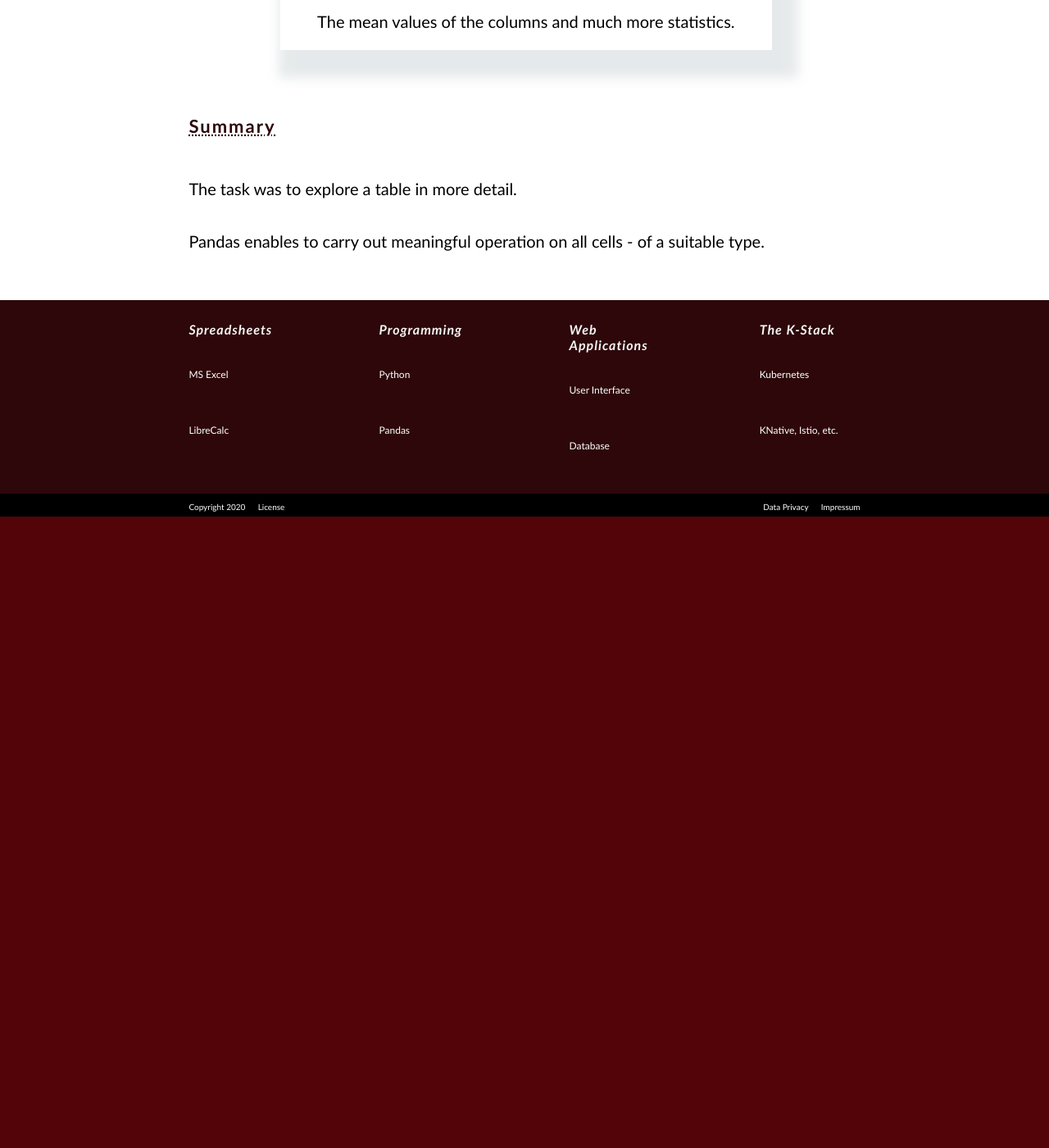
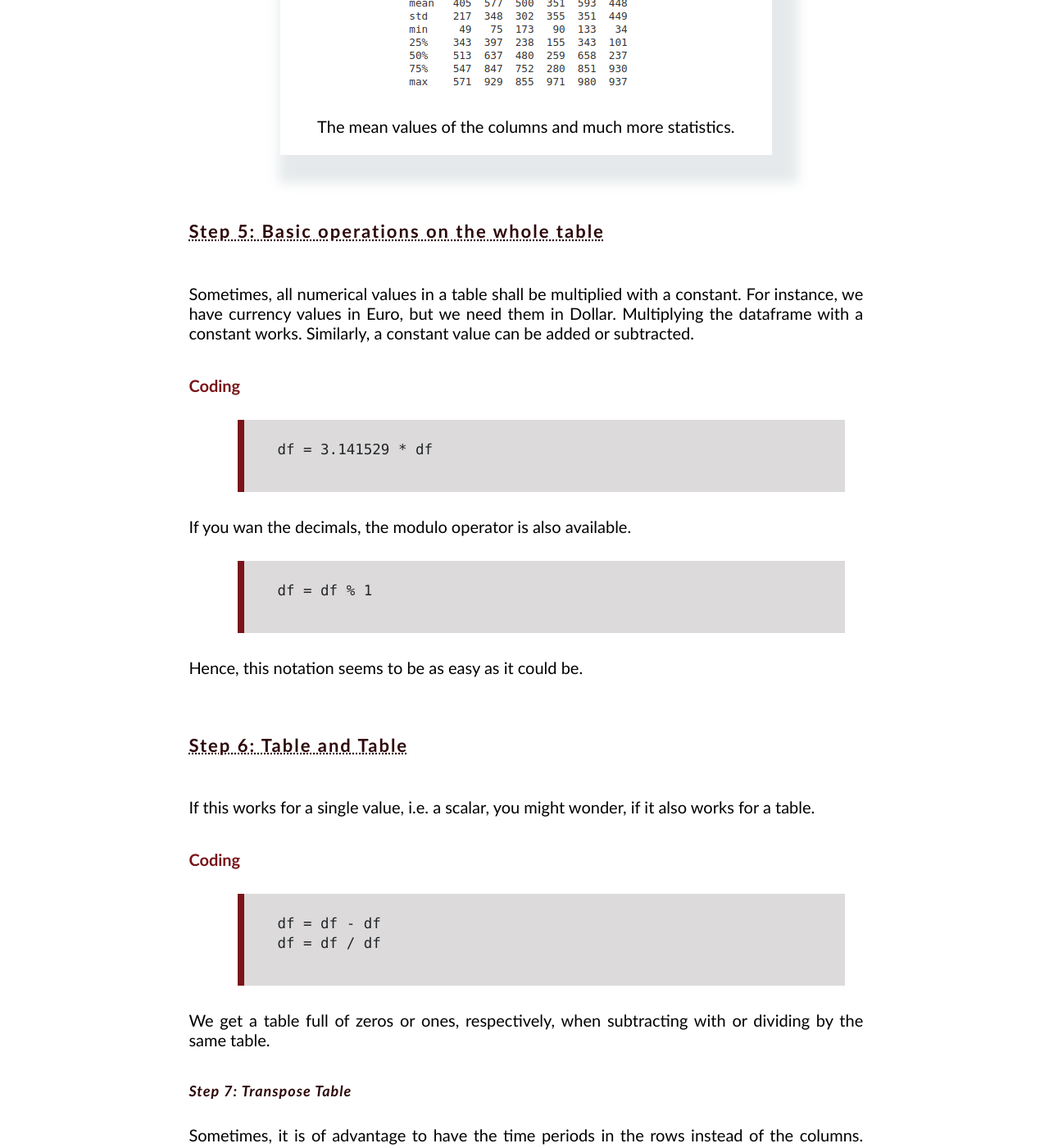
Before and after one commit to MaSe69/fromlisttok8, a Jekyll site: the page built from md/datascience/blog_40_op_tables.md, in a window 1280 px wide and 1400 px high, scrolled down 3550 px. Shown: the whole window at 82% size. Built offline with Jekyll 4.4.1, drawn with Linux system fonts in a browser that asks for light colours; before the commit the page ends 4180 px from its top, so only the background shows below that; some of the changed text lies outside the part shown.

Commit message:
Ops on tables ok

```diff
--- a/_includes/public/50_middle.html
+++ b/_includes/public/50_middle.html
@@ -34,7 +34,7 @@
             1 - Create Tables
         </p>
         <p class="teasertext">
-            We start by creating Pandas datafroms from Python lists.
+            We start by creating Pandas dataframes from Python lists.
             ... |<strong>more</strong>
         </p>
     </div>
--- a/md/datascience/blog_40_op_tables.md
+++ b/md/datascience/blog_40_op_tables.md
@@ -7,6 +7,8 @@ permalink: /op_tables/
 
 # Operations on Tables
 
+In this section, we explore operations on the complete tables. This includes operations to describe the table and to modify the table.
+
 In the previous sections, we saw how to
 
 - create tables
@@ -15,10 +17,11 @@ In the previous sections, we saw how to
 
 In the following sections, we will see how to operate
 
-- on tables
 - on columns
 - on rows
 - on cells
+
+but as for now let's focus on the whole table, i.e. the Pandas dataframe.
 
 As in all section, we follow the paradigm to operate on an 'original' table that we read from the file system before saving the modified table again to the file system.
 The sequence is always:
@@ -44,7 +46,6 @@ We define a list of the same length as the number of columns. Then, we set the c
     df = df.set_index("Account")
 
 Finally, we set the index from the default created by Pandas to the dedicated column.
-
 
 ## Step 2: Local Copy
 
@@ -58,24 +59,18 @@ At first, we should make a local copy of the table that we read from the databas
 
 A new window pops up that contains the plot.
 
-
 ## Step 3: Convert all numerical values
 
 There is no need to convert entries like "123.45" on the csv-file into float.
 Sometimes, another type, particularly integers are required.
 It might be not enough to get rid of the decimals, which in the scenario here can represent cents, but also to round the integers to larger amounts.
 
-
 **Coding**
 >
     dfInt = dfInt.astype('int32').round(-1)
 
-
 **Image**
 {% include images/image.html imagePath = "../images/img_blog/opTables_Integers.png" imageCaption = "All values converted to integers and rounded to 10s."%}
-
-
-
 
 ## Step 4: Meta data about the dataframe
 
@@ -93,9 +88,51 @@ The command 'describe' returns meta data on the dataframe.
 **Image**
 {% include images/image.html imagePath = "../images/img_blog/Meta_data.png" imageCaption = "The mean values of the columns and much more statistics."%}
 
+## Step 5: Basic operations on the whole table
+
+Sometimes, all numerical values in a table shall be multiplied with a constant. For instance, we have currency values in Euro, but we need them in Dollar.
+Multiplying the dataframe with a constant works. Similarly, a constant value can be added or subtracted.
+
+**Coding**
+>
+    df = 3.141529 * df
+
+If you wan the decimals, the modulo operator is also available.
+>
+    df = df % 1
+
+Hence, this notation seems to be as easy as it could be.
+
+## Step 6: Table and Table
+
+If this works for a single value, i.e. a scalar, you might wonder, if it also works for a table.
+
+**Coding**
+>
+    df = df - df
+    df = df / df
+
+We get a table full of zeros or ones, respectively, when subtracting with or dividing by the same table.
+
+### Step 7: Transpose Table
+
+Sometimes, it is of advantage to have the time periods in the rows instead of the columns.
+Dataframes can be transposed.
+
+**Coding**
+>
+    dfT = dfT.transpose()
+
+**Image**
+{% include images/image.html imagePath = "../images/img_blog/Table_Transposed.png" imageCaption = "The transposed table has the months as rows."%}
+
+
+### Out of Scope
+
+You would not compute the inversion of such a table using Pandas, i.e. df * df-1 = 1. Instead use Numpy directly.
 
 ## Summary
 
-The task was to explore a table in more detail.
+The task was to explore the table structure and its content in more detail.
 
-Pandas enables to carry out meaningful operation on all cells - of a suitable type.
+Further, operations that affect the whole table were described here.
```
Also changed, not shown: other parts of md/datascience/blog_40_op_tables.md (+1 -2 lines), images/img_blog/Table_Transposed.png (added).
